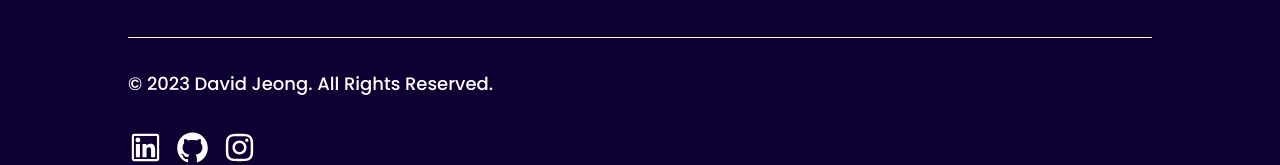
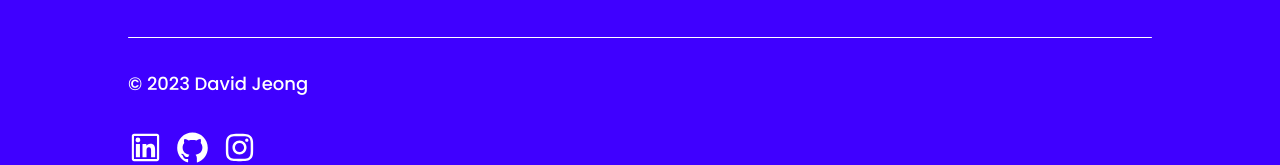
Before and after one commit to davidjjeong/my-portfolio, a Next.js app: page / in a window 1280 px wide. Shown: the part 771-936 px from the top of the page. Built offline with nearby package versions, Linux system fonts and the light colour scheme.

Commit message:
Changed background of footer to main indigo and copyright text

```diff
--- a/sections/Layout/Footer/Footer.js
+++ b/sections/Layout/Footer/Footer.js
@@ -12,7 +12,7 @@ export default function Footer() {
             <div className={styles.footerTemplate}>
                 <hr className={styles.footerLine} />
                 <div className={styles.copyrightText}>
-                    © {currentYear} David Jeong. All Rights Reserved.
+                    © {currentYear} David Jeong
                 </div>
                 <ul className={`${styles.iconsList} gap-x-3`}>
                     <li className={styles.icon}>
--- a/sections/Layout/Footer/Footer.module.css
+++ b/sections/Layout/Footer/Footer.module.css
@@ -4,7 +4,7 @@
     display: flex;
     justify-content: center;
     align-items: center;
-    background-color: #0D0033;
+    background-color: #3F00FF;
 }
 
 .footerTemplate {
```
